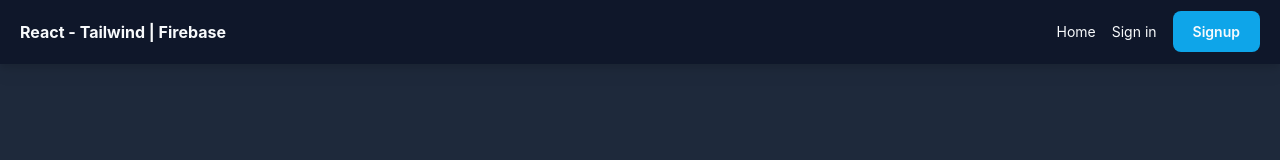
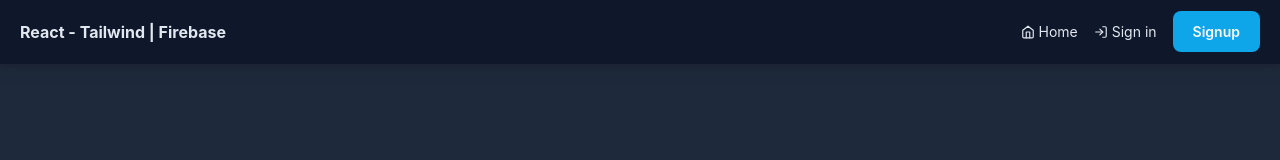
Before and after one commit to BryanBerger98/react-tailwind-firebase-starter, a React (Create React App) app: page / in a window 1280 px wide. Shown: the top 160 px of the page. Built offline with nearby package versions, Linux system fonts and the light colour scheme; no server answers.

Commit message:
update(app): install react-icons library - v0.1.0

```diff
--- a/package.json
+++ b/package.json
@@ -9,6 +9,7 @@
     "firebase": "^9.6.8",
     "react": "^17.0.2",
     "react-dom": "^17.0.2",
+    "react-icons": "^4.3.1",
     "react-router-dom": "^6.2.2",
     "react-scripts": "5.0.0",
     "web-vitals": "^2.1.4"
--- a/src/common/components/Header.jsx
+++ b/src/common/components/Header.jsx
@@ -1,19 +1,20 @@
 import { Link } from 'react-router-dom';
+import { FiLogIn, FiHome } from 'react-icons/fi';
 
 function Header() {
 
     return(
-        <nav className="flex p-5 bg-slate-900 drop-shadow-lg text-slate-50 fixed inset-x-0">
+        <nav className="flex p-5 bg-slate-900 drop-shadow-lg text-slate-200 fixed inset-x-0">
             <Link to='/' className='font-bold'>React - Tailwind | Firebase</Link>
             <ul className="list-none flex ml-auto gap-4 text-sm items-center">
                 <li>
-                    <Link className='hover:underline' to='/'>Home</Link>
+                    <Link className='hover:text-slate-50 flex' to='/'><FiHome className='my-auto mr-1' />Home</Link>
                 </li>
                 <li>
-                    <Link className='hover:underline' to='/signin'>Sign in</Link>
+                    <Link className='hover:text-slate-50 flex' to='/signin'><FiLogIn className='my-auto mr-1' /> Sign in</Link>
                 </li>
                 <li>
-                    <Link className='px-5 py-3 bg-sky-500 hover:bg-sky-400 rounded-lg font-semibold' to='/signup'>Signup</Link>
+                    <Link className='px-5 py-3 bg-sky-500 text-slate-50 hover:bg-sky-400 rounded-lg font-semibold' to='/signup'>Signup</Link>
                 </li>
             </ul>
         </nav>
```
Also changed, not shown: 1 other file (tests, documents, lock files or other folders).
